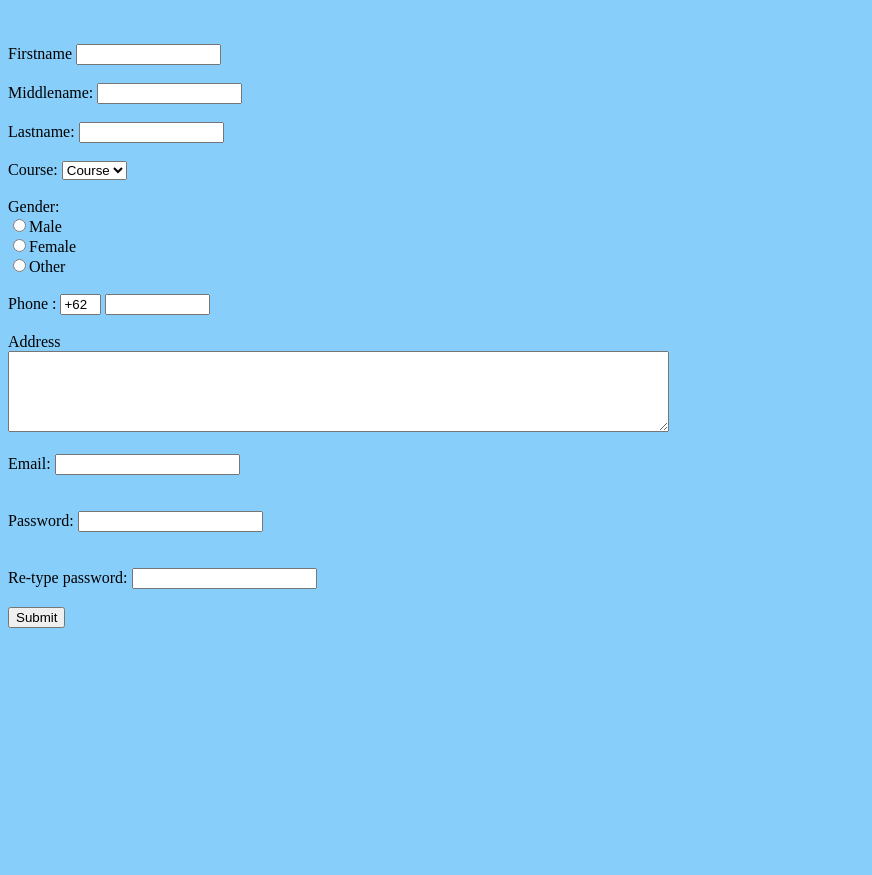
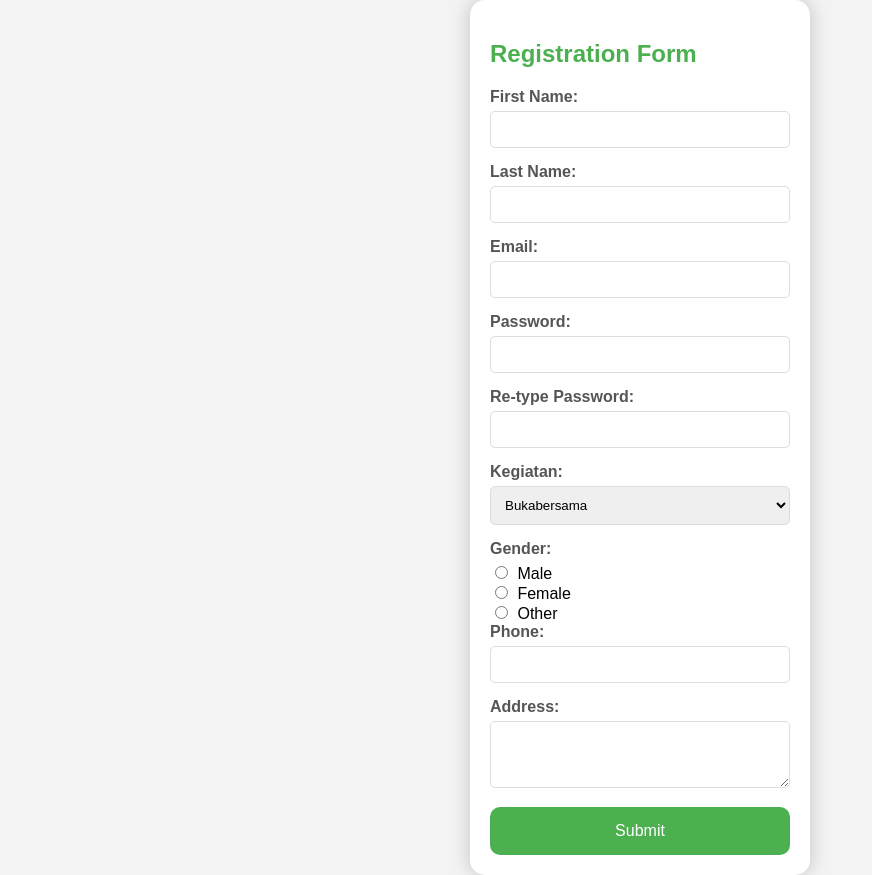
Before and after one commit to Augista/PwebTask, a plain HTML site: page isiform.html in a window 1280 px wide. Shown: the whole page, without its empty margins (0-872 px from the left). Before the commit the page ends 800 px from the top, so only its background shows below. Drawn offline with Linux system fonts and the light colour scheme.

Commit message:
update week 4

```diff
--- a/isiform.html
+++ b/isiform.html
@@ -1,62 +1,115 @@
 <!DOCTYPE html>
-<HTMl>
-    <head>
-        <title>
-            Registration Page
-        </title>
-    </head>
-    <body bgcolor="Lightskyblue">
-        <br>
-        <br>
-        <form>
-            <label>Firstname</label>
-            <input type="text" name="firstname"size="15"/><br><br>
-            <label>Middlename:</label>
-            <input type="text" name="middlename"size="15"/><br><br>
-            <label>Lastname:</label>
-            <input type="text" name="lastname"size="15"/><br><br>
+<html lang="en">
+<head>
+    <meta charset="UTF-8" />
+    <meta name="viewport" content="width=device-width, initial-scale=1.0" />
+    <title>Registration Page</title>
+    <style>
+        body {
+            font-family: Arial, sans-serif;
+            background-color: #f3f3f3;
+            margin: 0;
+            padding: 0;
+            display: flex;
+            justify-content: center;
+            align-items: center;
+            height: 100%;
+        }
 
-            <label>
-                Course:
-            </label>
-            <select>
-                <option value="Course">Course</option>
-                <option value="BCA">BCA</option>
-                <option value="BBA">BBA</option>
-                <option value="B.Tech">BBA</option>
-                <option value="MBA">BBA</option>
-                <option value="MCA">BBA</option>
-                <option value="M.Tech">BBA</option>
+        .main {
+            background-color: #fff;
+            border-radius: 15px;
+            box-shadow: 0 0 20px rgba(0, 0, 0, 0.2);
+            padding: 20px;
+            width: 300px;
+        }
+
+        .main h2 {
+            color: #4caf50;
+            margin-bottom: 20px;
+        }
+
+        label {
+            display: block;
+            margin-bottom: 5px;
+            color: #555;
+            font-weight: bold;
+        }
+
+        input[type="text"],
+        input[type="email"],
+        input[type="password"],
+        select,
+        textarea {
+            width: 100%;
+            margin-bottom: 15px;
+            padding: 10px;
+            box-sizing: border-box;
+            border: 1px solid #ddd;
+            border-radius: 5px;
+        }
+
+        button[type="submit"] {
+            padding: 15px;
+            border-radius: 10px;
+            border: none;
+            background-color: #4caf50;
+            color: white;
+            cursor: pointer;
+            width: 100%;
+            font-size: 16px;
+        }
+
+        input[type="radio"] {
+            margin-right: 5px;
+        }
+    </style>
+</head>
+<body>
+    <div class="main">
+        <h2>Registration Form</h2>
+        <form action="">
+            <label for="first">First Name:</label>
+            <input type="text" id="first" name="first" required />
+
+            <label for="last">Last Name:</label>
+            <input type="text" id="last" name="last" required />
+
+            <label for="email">Email:</label>
+            <input type="email" id="email" name="email" required />
+
+            <label for="password">Password:</label>
+            <input type="password" id="password" name="password"
+                   pattern="^(?=.*\d)(?=.*[a-zA-Z])(?=.*[^a-zA-Z0-9])\S{8,}$"
+                   title="Password must contain at least one number,
+                          one alphabet, one symbol, and be at
+                          least 8 characters long" required />
+
+            <label for="repass">Re-type Password:</label>
+            <input type="password" id="repass" name="repass" required />
+
+
+            <label for="kegiatan">Kegiatan:</label>
+            <select id="kegiatan" name="kegiatan" required>
+                <option value="Bukber">Bukabersama</option>
+                <option value="Supporteran">Supporteran</option>
+                <option value="RPLgoesMalang">RPLgoesMalang</option>
+                <option value="MakanBareng">MakanBareng</option>
             </select>
 
-            <br>
-            <br>
-            <label>Gender:</label><br>
-            <input type="radio" name="gender" value="Male">Male<br>
-            <input type="radio" name="female" value="Female">Female<br>
-            <input type="radio" name="other" value="Other">Other
-            <br>
-            <br>
+            <label>Gender:</label>
+            <input type="radio" name="gender" value="Male" required /> Male <br>
+            <input type="radio" name="gender" value="Female" required /> Female <br>
+            <input type="radio" name="gender" value="Other" required /> Other
 
-        <label>
-        Phone :
-        </label>
-        <input type="text" name="country code"  value="+62" size="2"/>
-        <input type="text" name="phone" size="10"/> <br> <br>
-        Address
-        <br>
-        <textarea cols="80" rows="5" value="address">
-        </textarea>
-        <br> <br>
-            Email:
-            <input type="email" id="email" name="email"/> <br>
-            <br> <br>
-            Password:
-            <input type="Password" id="pass" name="pass"> <br>
-            <br> <br>
-            Re-type password:
-            <input type="Password" id="repass" name="repass"> <br> <br>
-            <input type="button" value="Submit"/>
+            <label for="phone">Phone:</label>
+            <input type="text" id="phone" name="phone" required />
+
+            <label for="address">Address:</label>
+            <textarea id="address" name="address" rows="3" required></textarea>
+
+            <button type="submit">Submit</button>
         </form>
-    </body>
-</HTMl>
+    </div>
+</body>
+</html>
```
